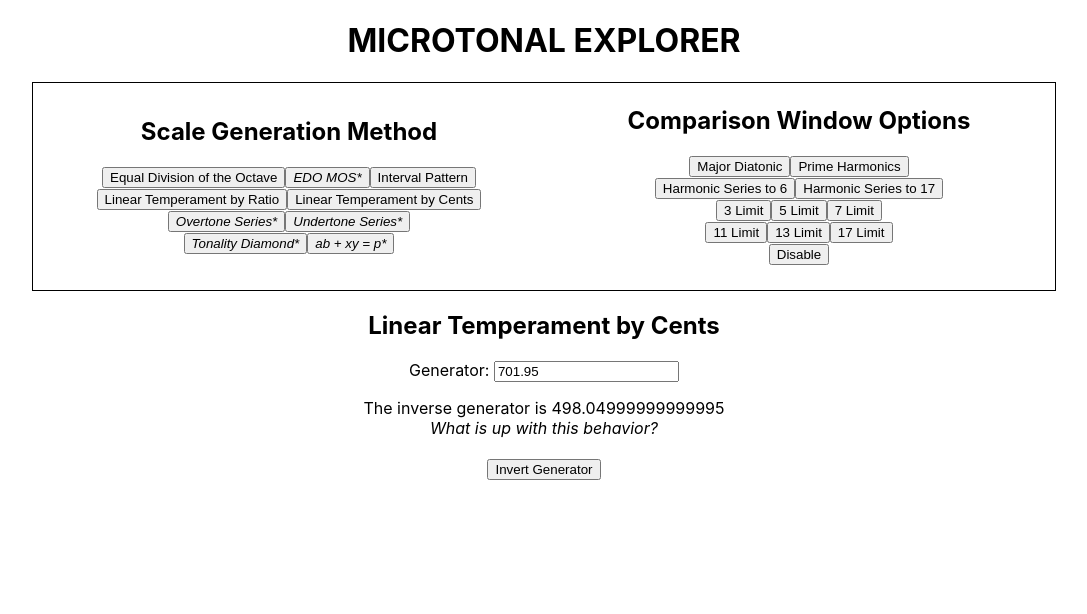
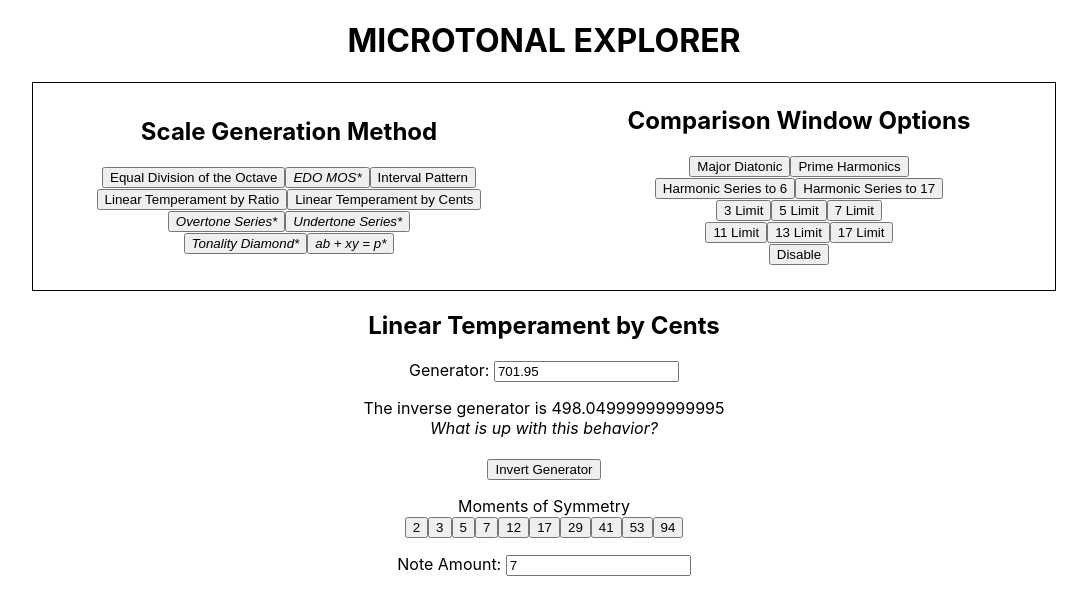
Before and after one commit to zzork/color-horizons-review-temp, a React (Create React App) app: page / in a window 1280 px wide. Both pictures are taken after a click on the button "Linear Temperament by Cents". Shown: the top 614 px of the page, without its empty margins (96-1183 px from the left). Built offline with nearby package versions, Linux system fonts and the light colour scheme.

Commit message:
ltbc almost working

```diff
--- a/src/apps/Calculators/LTByCents/Index.js
+++ b/src/apps/Calculators/LTByCents/Index.js
@@ -2,17 +2,34 @@ import { LTBCReadout } from "./LTBCReadout";
 
 export const LTByCents = ({ stateData, setStateData, selectedComparison }) => {
   const handleChange = (event) => {
-    let newGenerator = event.target.value;
+    let fieldReader = event.target.name;
+    let newValue = event.target.value;
+
+    if (fieldReader === "ltGeneratorEntryField") {
       let newState = stateData.map((stateTableRow) => {
         if (stateTableRow.id === "d") {
           return {
             ...stateTableRow,
-          generator: newGenerator,
+            generator: newValue,
           };
         }
         return stateTableRow;
       });
       setStateData(newState);
+    }
+
+    if (fieldReader === "ltbcNoteTotalEntryField") {
+      let newState = stateData.map((stateTableRow) => {
+        if (stateTableRow.id === "d") {
+          return {
+            ...stateTableRow,
+            noteTotal: newValue,
+          };
+        }
+        return stateTableRow;
+      });
+      setStateData(newState);
+    }
   };
 
   const handleInvertClick = (invertedGenerator) => {
@@ -55,6 +72,7 @@ export const LTByCents = ({ stateData, setStateData, selectedComparison }) => {
       </p>
       <LTBCReadout
         generator={stateData[3].generator}
+        noteTotal={stateData[3].noteTotal}
         selectedComparison={selectedComparison}
         handleInvertClick={handleInvertClick}
         handleMOSClick={handleMOSClick}
--- a/src/apps/Calculators/LTByCents/LTBCReadout.js
+++ b/src/apps/Calculators/LTByCents/LTBCReadout.js
@@ -1,5 +1,8 @@
+import getMos from "../LTShared/util/getMos";
+
 export const LTBCReadout = ({
   generator,
+  noteTotal,
   selectedComparison,
   handleInvertClick,
   handleMOSClick,
@@ -11,7 +14,15 @@ export const LTBCReadout = ({
   if (!isValidState()) {
     return <InvalidState generator={generator} />;
   }
-  let invertedGenerator = 1200 - generator;
+  const invertedGenerator = 1200 - generator;
+
+  const momentsOfSymmetry = getMos(generator);
+
+  console.log(momentsOfSymmetry);
+
+  const mosButtons = momentsOfSymmetry.map((value) => (
+    <button onClick={() => handleMOSClick(value)}>{value}</button>
+  ));
 
   return (
     <div>
@@ -23,6 +34,19 @@ export const LTBCReadout = ({
       <button onClick={() => handleInvertClick(invertedGenerator)}>
         Invert Generator
       </button>
+      <p>
+        Moments of Symmetry <br />
+        {mosButtons} <br />
+      </p>
+      <p>
+        Note Amount:{" "}
+        <input
+          onChange={handleChange}
+          type="number"
+          name="ltbcNoteTotalEntryField"
+          value={noteTotal}
+        ></input>
+      </p>
     </div>
   );
 };
--- a/src/apps/Calculators/LTByRatio/LTBRReadout.js
+++ b/src/apps/Calculators/LTByRatio/LTBRReadout.js
@@ -1,4 +1,4 @@
-import getMos from "./util/getMos";
+import getMos from "../LTShared/util/getMos";
 import getReducedFraction from "../../../util/getReducedFraction";
 import LTUniquesDisplay from "./LTUniquesDisplay";
 import getCentsFromRatio from "../../../util/getCentsFromRatio";
@@ -87,7 +87,6 @@ export const LTBRReadout = ({
           <input
             onChange={handleChange}
             type="number"
-            step="0.1"
             name="ltNoteTotalEntryField"
             value={noteTotal}
           ></input>
--- a/src/apps/Calculators/LTByRatio/util/getMos.js
+++ b/src/apps/Calculators/LTShared/util/getMos.js
@@ -4,10 +4,15 @@ const getMos = (generator) => {
   let outcome = 1 / log2;
 
   for (let i = 0; i < 10; i++) {
+    if (outcome > 10000) {
+      break;
+    } // don't know why this was crashing without this, was sometimes adding MASSIVE intergers to this list 705 would cause it
     intergerList.push(Math.floor(outcome)); // add the interger to the list
     outcome -= Math.floor(outcome); // remove the interger and keep the decimal outcome
     outcome = 1 / outcome; // run the 1/x again, then loop... working!
   }
+
+  console.log("intList", intergerList);
 
   let freshmanSums = [1];
 
@@ -27,6 +32,7 @@ const getMos = (generator) => {
   const lessThan100 = freshmanSums.filter((value) => value < 101);
 
   return lessThan100;
+  // return "";
 };
 
 export default getMos;
```
Lines whose indentation alone changed are shown as unchanged.
